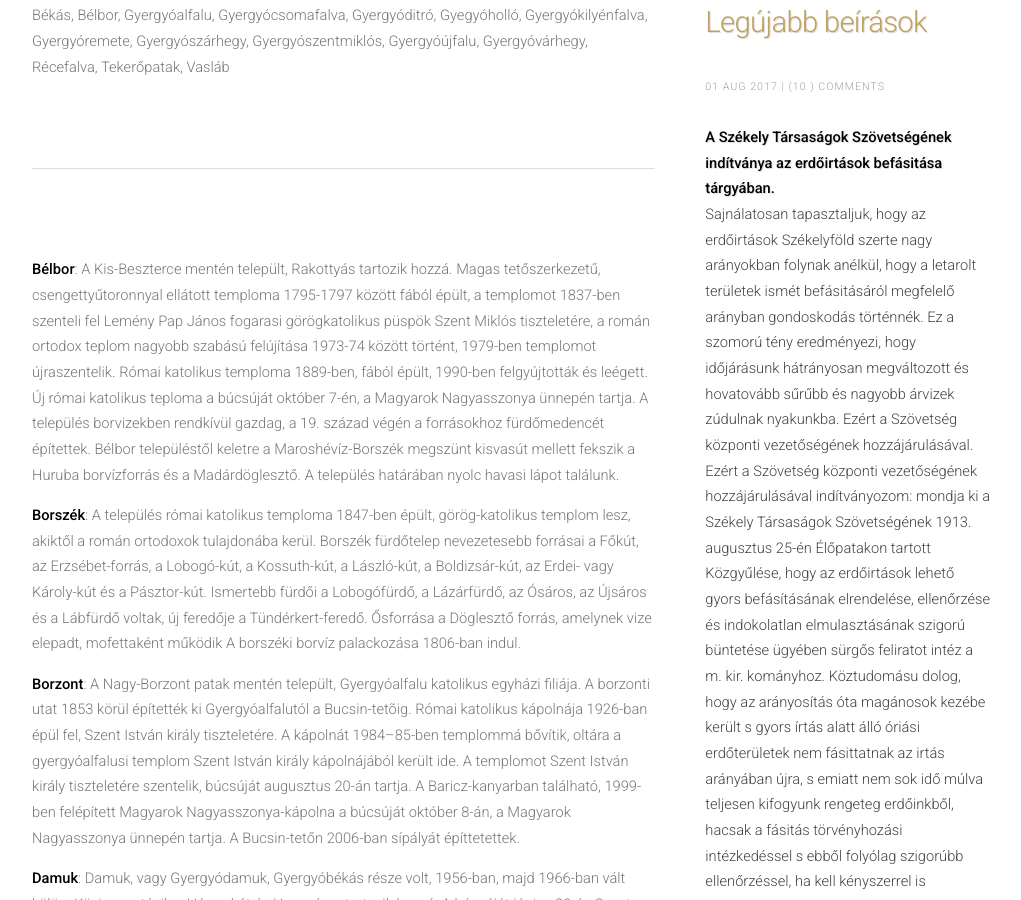
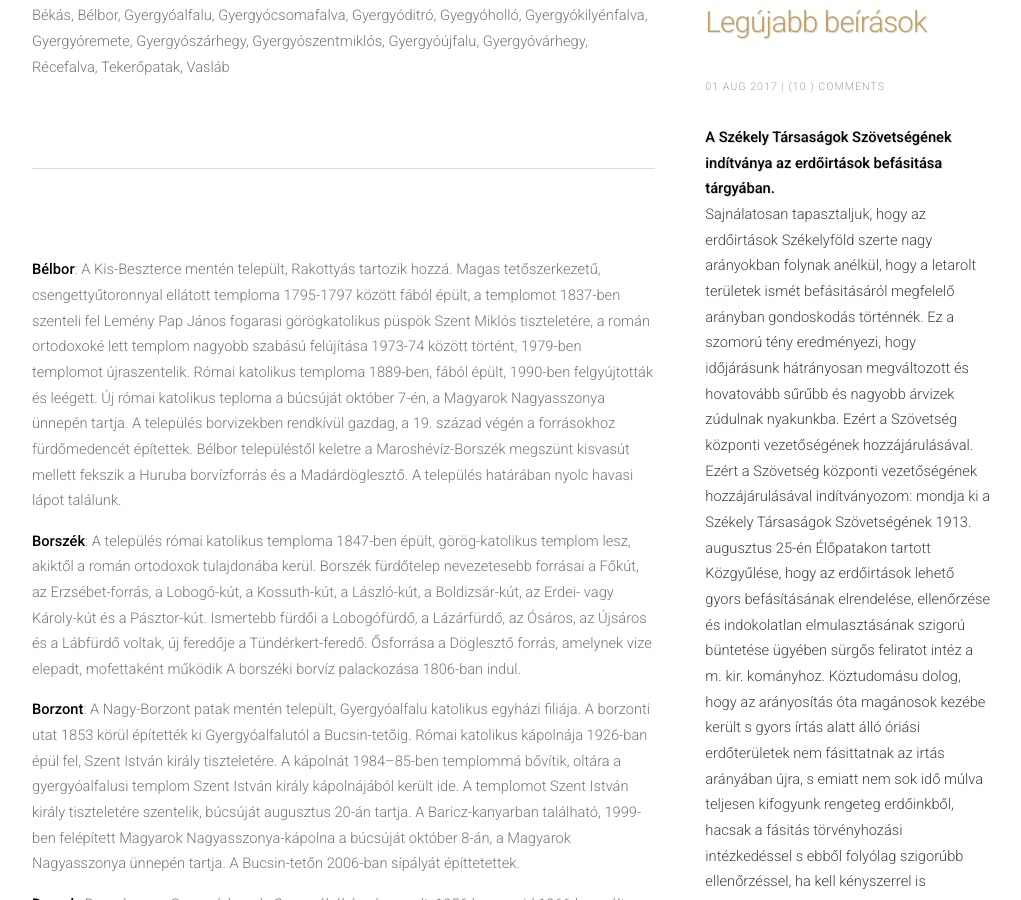
Before and after one commit to siculia/siculia.github.io, a Jekyll site: the page built from siculia-gyergyoszek.html, in a window 1280 px wide and 900 px high, scrolled down 1072 px. Shown: the whole window, without its empty margins (128-1149 px from the left). Built offline with Jekyll 4.4.1, drawn with Linux system fonts in a browser that asks for light colours; nearby versions of some CDN libraries; library files that are not in the unit come from our copies.

Commit message:
Bélbor++++

```diff
--- a/siculia-gyergyoszek.html
+++ b/siculia-gyergyoszek.html
@@ -30,7 +30,7 @@ layout: default
 						Gyergyószentmiklós, Gyergyóújfalu, Gyergyóvárhegy, Récefalva, Tekerőpatak, Vasláb</p>
 
 						<hr></hr>
-						<p style="text-align: left;"><b>Bélbor</b>: A Kis-Beszterce mentén települt, Rakottyás tartozik hozzá. Magas tetőszerkezetű, csengettyűtoronnyal ellátott temploma 1795-1797 között fából épült, a templomot 1837-ben szenteli fel Lemény Pap János fogarasi görögkatolikus püspök Szent Miklós tiszteletére, a román ortodox teplom nagyobb szabású felújítása 1973-74 között történt, 1979-ben templomot újraszentelik. Római katolikus temploma 1889-ben, fából épült, 1990-ben felgyújtották és leégett. Új római katolikus teploma a búcsúját október 7-én, a Magyarok Nagyasszonya ünnepén tartja. A település borvizekben rendkívül gazdag, a 19. század végén a forrásokhoz fürdőmedencét építettek. Bélbor településtől keletre a Maroshévíz-Borszék megszünt kisvasút mellett fekszik a Huruba borvízforrás és a Madárdöglesztő. A település határában nyolc havasi lápot találunk.</p>
+						<p style="text-align: left;"><b>Bélbor</b>: A Kis-Beszterce mentén települt, Rakottyás tartozik hozzá. Magas tetőszerkezetű, csengettyűtoronnyal ellátott temploma 1795-1797 között fából épült, a templomot 1837-ben szenteli fel Lemény Pap János fogarasi görögkatolikus püspök Szent Miklós tiszteletére, a román ortodoxoké lett templom nagyobb szabású felújítása 1973-74 között történt, 1979-ben templomot újraszentelik. Római katolikus temploma 1889-ben, fából épült, 1990-ben felgyújtották és leégett. Új római katolikus teploma a búcsúját október 7-én, a Magyarok Nagyasszonya ünnepén tartja. A település borvizekben rendkívül gazdag, a 19. század végén a forrásokhoz fürdőmedencét építettek. Bélbor településtől keletre a Maroshévíz-Borszék megszünt kisvasút mellett fekszik a Huruba borvízforrás és a Madárdöglesztő. A település határában nyolc havasi lápot találunk.</p>
 						<p style="text-align: left;"><b>Borszék</b>: A település római katolikus temploma 1847-ben épült, görög-katolikus templom lesz, akiktől a román ortodoxok tulajdonába kerül. Borszék fürdőtelep nevezetesebb forrásai a Főkút, az Erzsébet-forrás, a Lobogó-kút, a Kossuth-kút, a László-kút, a Boldizsár-kút, az Erdei- vagy Károly-kút és a Pásztor-kút. Ismertebb fürdői a Lobogófürdő, a Lázárfürdő, az Ósáros, az Újsáros és a Lábfürdő voltak, új feredője a Tündérkert-feredő. Ősforrása a Döglesztő forrás, amelynek vize elepadt, mofettaként működik A borszéki borvíz palackozása 1806-ban indul.</p>
 						<p style="text-align: left;"><b>Borzont</b>: A Nagy-Borzont patak mentén települt, Gyergyóalfalu katolikus egyházi filiája. A borzonti utat 1853 körül építették ki Gyergyóalfalutól a Bucsin-tetõig. Római katolikus kápolnája 1926-ban épül fel, Szent István király tiszteletére. A kápolnát 1984–85-ben templommá bővítik, oltára a gyergyóalfalusi templom Szent István király kápolnájából került ide. A templomot Szent István király tiszteletére szentelik, búcsúját augusztus 20-án tartja. A Baricz-kanyarban található, 1999-ben felépített Magyarok Nagyasszonya-kápolna a búcsúját október 8-án, a Magyarok Nagyasszonya ünnepén tartja. A Bucsin-tetőn 2006-ban sípályát építtetettek.</p>
 						<p style="text-align: left;"><b>Damuk</b>: Damuk, vagy Gyergyódamuk, Gyergyóbékás része volt, 1956-ban, majd 1966-ban vált külön. Közigazgatásilag Háromkút és Hosszúrez tartozik hozzá. A búcsúját június 29-én Szent Péter és Pál napján tartja.
```
